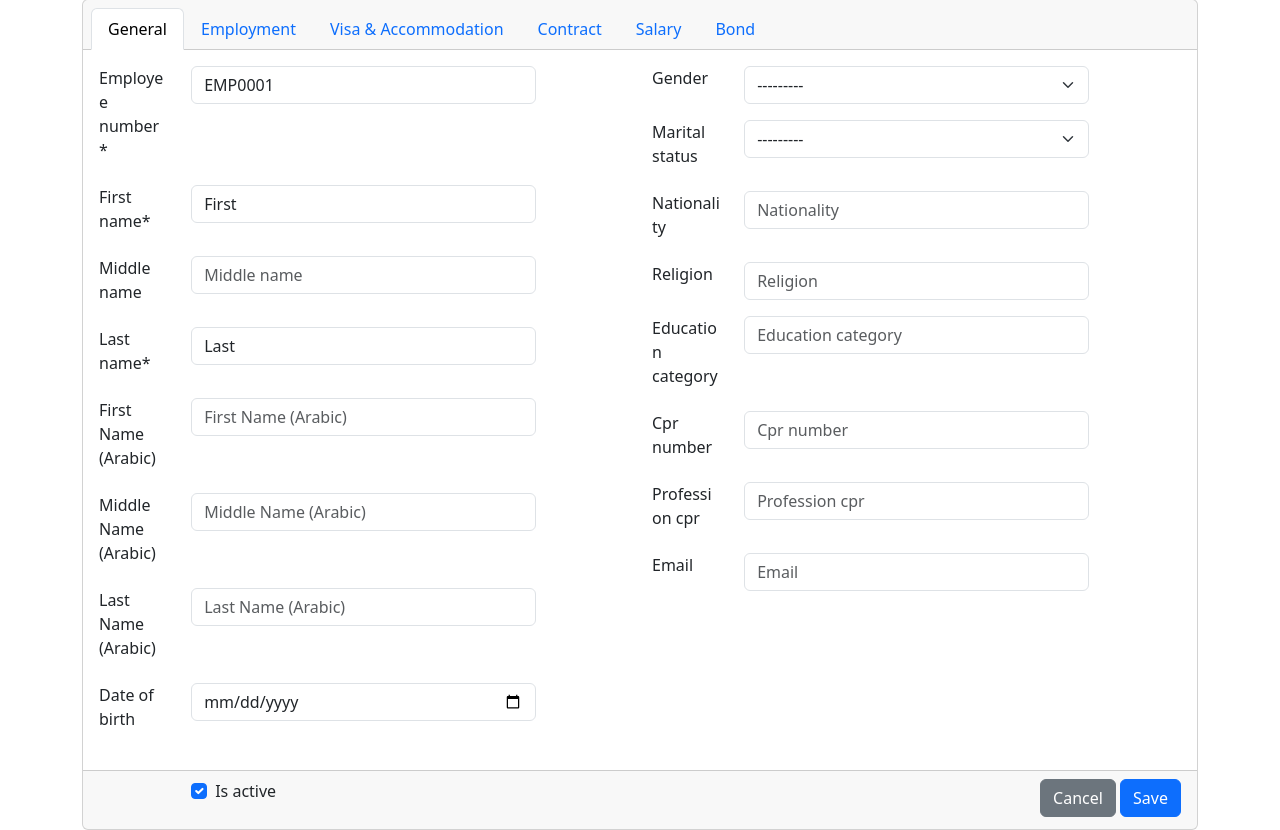
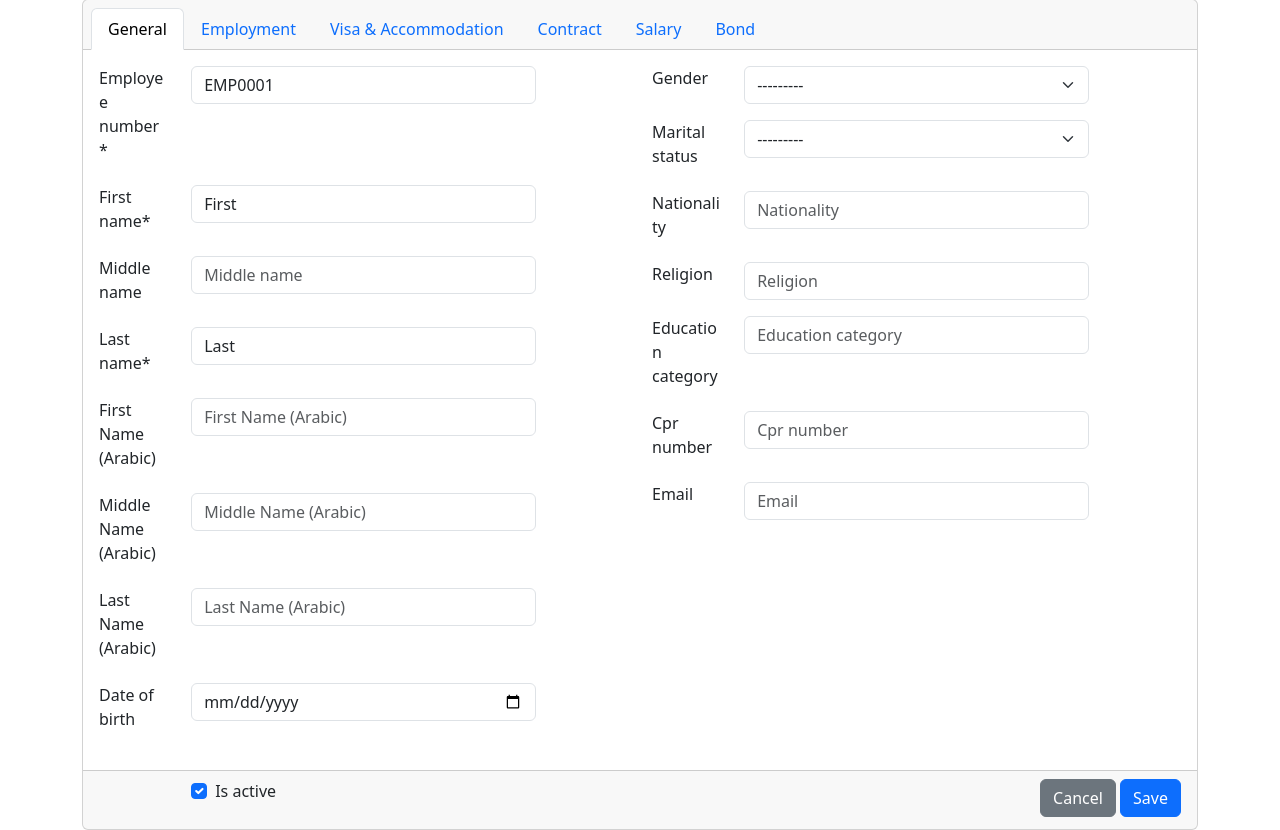
Before and after one commit to mohalnassery/HR-Management-System, a Django app: page /employees/create/ in a window 1280 px wide. Shown: the part 151-981 px from the top of the page. Run offline with Django 5.2, Linux system fonts and the light colour scheme; the visitor is signed in with stand-in values (Sample User, id 1); data comes from the database, SQL or seed files in the repository; data that the repository does not hold is empty; some libraries are stand-ins or nearby versions.

Commit message:
removing profission cpr

```diff
--- a/hrms_project/employees/forms.py
+++ b/hrms_project/employees/forms.py
@@ -81,86 +81,82 @@ class EmployeeForm(forms.ModelForm):
                 css_class='form-row'
             ),
             Row(
-                Column('profession_cpr', css_class='form-group col-md-6 mb-0'),
                 Column('email', css_class='form-group col-md-6 mb-0'),
+                Column('designation', css_class='form-group col-md-6 mb-0'),
                 css_class='form-row'
             ),
             Row(
-                Column('designation', css_class='form-group col-md-6 mb-0'),
                 Column('division', css_class='form-group col-md-6 mb-0'),
+                Column('department', css_class='form-group col-md-6 mb-0'),
                 css_class='form-row'
             ),
             Row(
-                Column('department', css_class='form-group col-md-6 mb-0'),
                 Column('manager', css_class='form-group col-md-6 mb-0'),
+                Column('location', css_class='form-group col-md-6 mb-0'),
                 css_class='form-row'
             ),
             Row(
-                Column('location', css_class='form-group col-md-6 mb-0'),
                 Column('contract_type', css_class='form-group col-md-6 mb-0'),
+                Column('joined_date', css_class='form-group col-md-6 mb-0'),
                 css_class='form-row'
             ),
             Row(
-                Column('joined_date', css_class='form-group col-md-6 mb-0'),
                 Column('rejoined_date', css_class='form-group col-md-6 mb-0'),
+                Column('in_probation', css_class='form-group col-md-6 mb-0'),
                 css_class='form-row'
             ),
             Row(
-                Column('in_probation', css_class='form-group col-md-6 mb-0'),
                 Column('is_manager', css_class='form-group col-md-6 mb-0'),
+                Column('cost_center', css_class='form-group col-md-6 mb-0'),
                 css_class='form-row'
             ),
             Row(
-                Column('cost_center', css_class='form-group col-md-6 mb-0'),
                 Column('profit_center', css_class='form-group col-md-6 mb-0'),
+                Column('employee_category', css_class='form-group col-md-6 mb-0'),
                 css_class='form-row'
             ),
             Row(
-                Column('employee_category', css_class='form-group col-md-6 mb-0'),
                 Column('payroll_group', css_class='form-group col-md-6 mb-0'),
+                Column('company_accommodation', css_class='form-group col-md-6 mb-0'),
                 css_class='form-row'
             ),
             Row(
-                Column('company_accommodation', css_class='form-group col-md-6 mb-0'),
                 Column('visa_cr_number', css_class='form-group col-md-6 mb-0'),
+                Column('sponsor_name', css_class='form-group col-md-6 mb-0'),
                 css_class='form-row'
             ),
             Row(
-                Column('sponsor_name', css_class='form-group col-md-6 mb-0'),
                 Column('accom_occu_date', css_class='form-group col-md-6 mb-0'),
+                Column('bank', css_class='form-group col-md-6 mb-0'),
                 css_class='form-row'
             ),
             Row(
-                Column('bank', css_class='form-group col-md-6 mb-0'),
                 Column('account_number', css_class='form-group col-md-6 mb-0'),
+                Column('iban', css_class='form-group col-md-6 mb-0'),
                 css_class='form-row'
             ),
             Row(
-                Column('iban', css_class='form-group col-md-6 mb-0'),
                 Column('contract_start_date', css_class='form-group col-md-6 mb-0'),
+                Column('contract_end_date', css_class='form-group col-md-6 mb-0'),
                 css_class='form-row'
             ),
             Row(
-                Column('contract_end_date', css_class='form-group col-md-6 mb-0'),
                 Column('notice_period', css_class='form-group col-md-6 mb-0'),
+                Column('leave_accrual_rate', css_class='form-group col-md-6 mb-0'),
                 css_class='form-row'
             ),
             Row(
-                Column('leave_accrual_rate', css_class='form-group col-md-6 mb-0'),
                 Column('basic_salary', css_class='form-group col-md-6 mb-0'),
+                Column('total_allowances', css_class='form-group col-md-6 mb-0'),
                 css_class='form-row'
             ),
             Row(
-                Column('total_allowances', css_class='form-group col-md-6 mb-0'),
                 Column('total_deductions', css_class='form-group col-md-6 mb-0'),
+                Column('bond_amount', css_class='form-group col-md-6 mb-0'),
                 css_class='form-row'
             ),
             Row(
-                Column('bond_amount', css_class='form-group col-md-6 mb-0'),
                 Column('guarantee_details', css_class='form-group col-md-6 mb-0'),
-                css_class='form-row'
-            ),
-            Row(
                 Column('is_active', css_class='form-group col-md-6 mb-0'),
                 css_class='form-row'
             ),
@@ -174,8 +170,7 @@ class EmployeeForm(forms.ModelForm):
             'employee_number', 'first_name', 'middle_name', 'last_name',
             'first_name_ar', 'middle_name_ar', 'last_name_ar',
             'date_of_birth', 'gender', 'marital_status', 'nationality',
-            'religion', 'education_category', 'cpr_number', 'profession_cpr',
-            'email',
+            'religion', 'education_category', 'cpr_number', 'email',
 
             # Employment Information
             'designation', 'division', 'department', 'manager',
--- a/hrms_project/employees/models.py
+++ b/hrms_project/employees/models.py
@@ -81,7 +81,6 @@ class Employee(models.Model):
     religion = models.CharField(max_length=50, blank=True, null=True)
     education_category = models.CharField(max_length=50, blank=True, null=True)
     cpr_number = models.CharField(max_length=20, unique=True, blank=True, null=True)
-    profession_cpr = models.CharField(max_length=100, blank=True, null=True)
     email = models.EmailField(unique=True, blank=True, null=True)
 
     # Employment Information
--- a/hrms_project/employees/templates/employees/employee_detail.html
+++ b/hrms_project/employees/templates/employees/employee_detail.html
@@ -64,7 +64,6 @@
                                 <p><strong>Religion:</strong> {{ employee.religion|default:"-" }}</p>
                                 <p><strong>Education Category:</strong> {{ employee.education_category|default:"-" }}</p>
                                 <p><strong>CPR Number:</strong> {{ employee.cpr_number|default:"-" }}</p>
-                                <p><strong>Profession in CPR:</strong> {{ employee.profession_cpr|default:"-" }}</p>
                                 <p><strong>Email:</strong> {{ employee.email|default:"-" }}</p>
                                 <tr>
                                     <th>Designation:</th>
--- a/hrms_project/employees/templates/employees/employee_form.html
+++ b/hrms_project/employees/templates/employees/employee_form.html
@@ -57,7 +57,6 @@
                             {{ form.religion|as_crispy_field }}
                             {{ form.education_category|as_crispy_field }}
                             {{ form.cpr_number|as_crispy_field }}
-                            {{ form.profession_cpr|as_crispy_field }}
                             {{ form.email|as_crispy_field }}
                         </div>
                     </div>
--- a/hrms_project/hrms_project/settings.py
+++ b/hrms_project/hrms_project/settings.py
@@ -30,7 +30,7 @@ SECRET_KEY = 'django-insecure-^6v04+wa_$@rt7v*chvqqe)js78qg99h8$52)z@srhqhs3#)p#
 # SECURITY WARNING: don't run with debug turned on in production!
 DEBUG = True
 
-ALLOWED_HOSTS = ['127.0.0.1', 'localhost', '192.168.100.150']
+ALLOWED_HOSTS = ['127.0.0.1', 'localhost', '192.168.100.99']
 
 # Application definition
 
```
Also changed, not shown: hrms_project/employees/admin.py (+3 -15 lines), README.md, hrms_project/employees/migrations/0007_remove_employee_profession_cpr.py (added).
